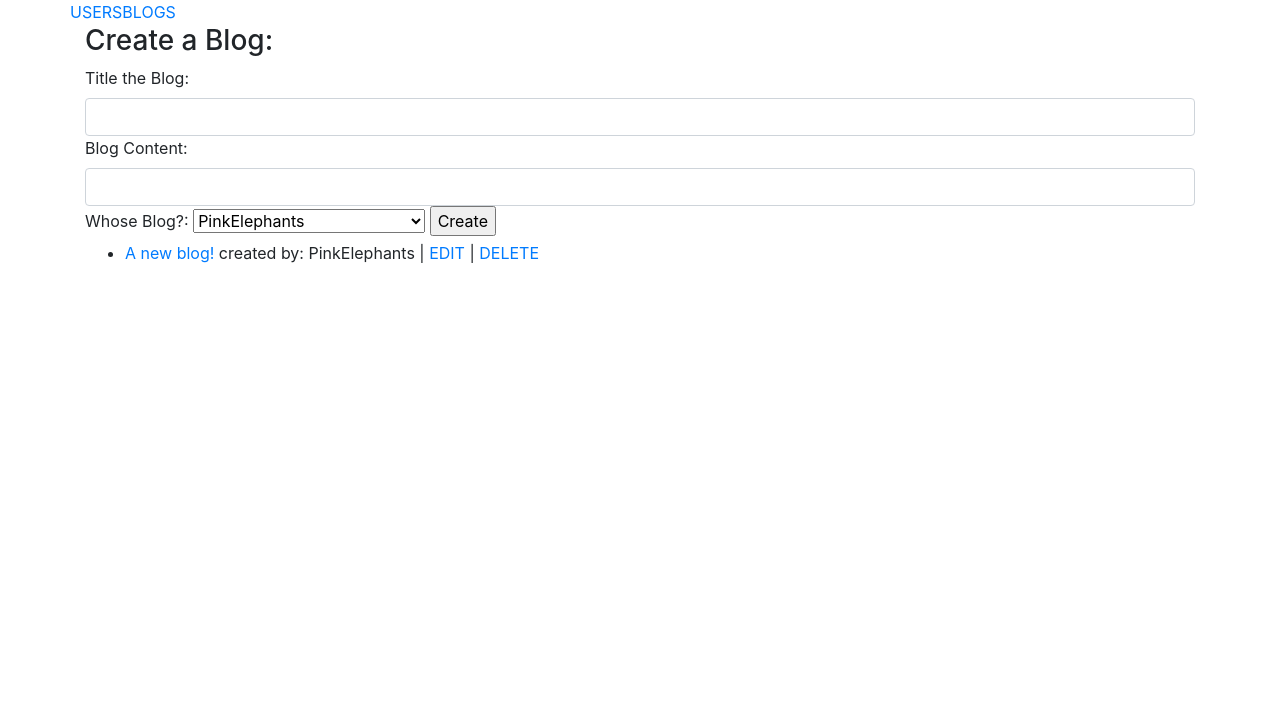
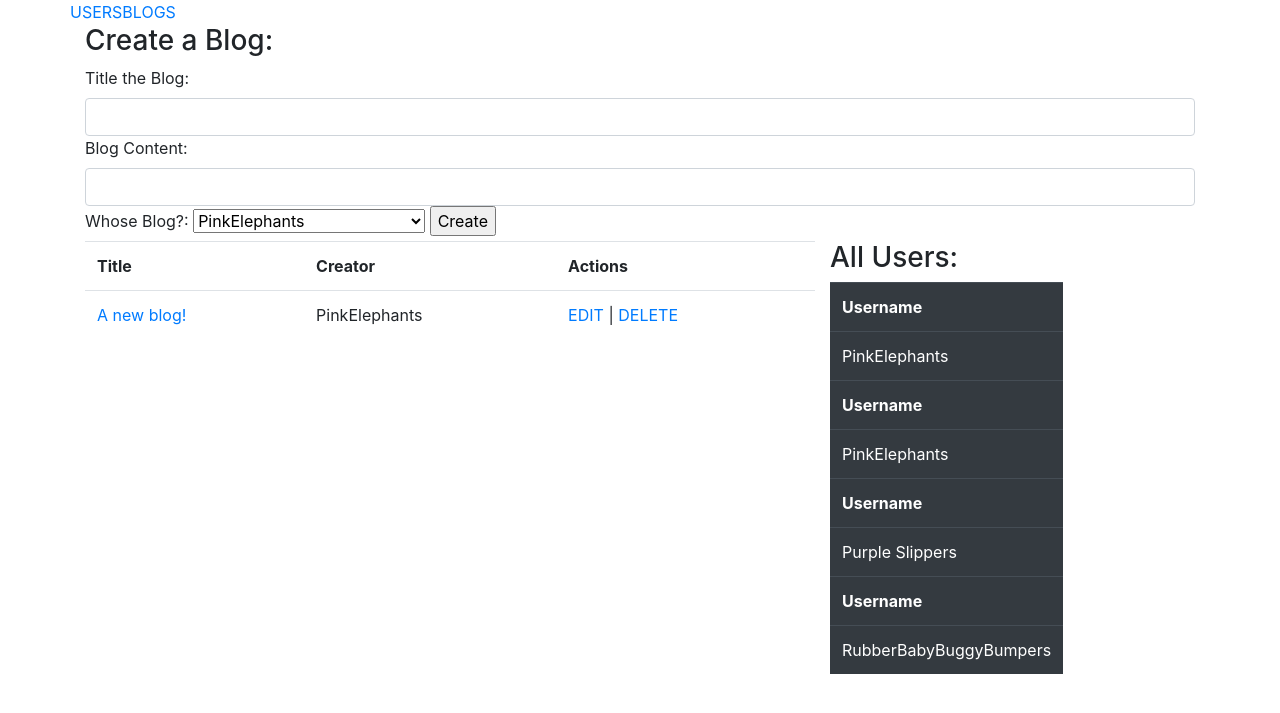
Before and after one commit to Dakota-G/BlogBreakout, a Django app: page /blogs in a window 1280 px wide. Shown: the top 713 px of the page. Run offline with Django 3.2, Linux system fonts and the light colour scheme; data comes from the database, SQL or seed files in the repository; some libraries are stand-ins or nearby versions.

Commit message:
seems like I changed something

```diff
--- /dev/null
+++ b/BlogApp/templates/all_users.html
@@ -0,0 +1,15 @@
+{% extends "blogs.html" %}
+
+{% block sidebar %}
+<div class="row">
+    <div class="col">
+        <h3> All Users:</h3>
+        <table class="table table-dark">
+        {% for user in all_users %}
+            <th scope = "col">Username</th>
+            <tr><td>{{ user.Username }}</td></tr>
+        {% endfor %}
+        </table>
+    </div>
+</div>
+{% endblock %}
--- a/BlogApp/templates/blogs.html
+++ b/BlogApp/templates/blogs.html
@@ -23,20 +23,25 @@
             </div>
         </div>
         <div class="row">
-            <div class="col">
-                <ul>
+            <div class="col-8">
+                <table class = "table table.dark">
+                    <tr><th>Title</th><th>Creator</th><th>Actions</th></tr>
                 {% if some_blogs == True %}
                 {% for blog in all_blogs %}
-                    <li><a href="/blogs/{{ blog.id }}">{{ blog.Title }}</a>
-                        created by: {{ blog.Creator.Username }}
-                        | <a href ="/blogs/edit/{{blog.id}}">EDIT</a>
-                        | <a href="/delete_blog/{{blog.id}}">DELETE</a></li>
+
+                    <tr><td><a href="/blogs/{{ blog.id }}">{{ blog.Title }}</a></td>
+                        <td>{{ blog.Creator.Username }}</td>
+                        <td> <a href ="/blogs/edit/{{blog.id}}">EDIT</a>
+                        | <a href="/delete_blog/{{blog.id}}">DELETE</a></td></tr>
                 {% endfor %}
                 {% else %}
                     <li>No Blogs in the Database!! </li>
                 {% endif %}
-                </ul>
+                </table>
             </div>
+            {% block sidebar %}
+            {% endblock %}
         </div>
 
+
 {% endblock %}
--- a/BlogApp/views.py
+++ b/BlogApp/views.py
@@ -21,7 +21,7 @@ def all_blogs(request):
         "some_blogs": some_blogs,
         "all_users": User.objects.all()
     }
-    return render(request, "blogs.html", context)
+    return render(request, "all_users.html", context)
 
 def one_blog(request, blog_id):
     context = {
```
Also changed, not shown: BlogApp/templates/index.html (+6 -4 lines), layout.txt (+16 -0 lines), BlogApp/models.py (line endings or trailing spaces).
